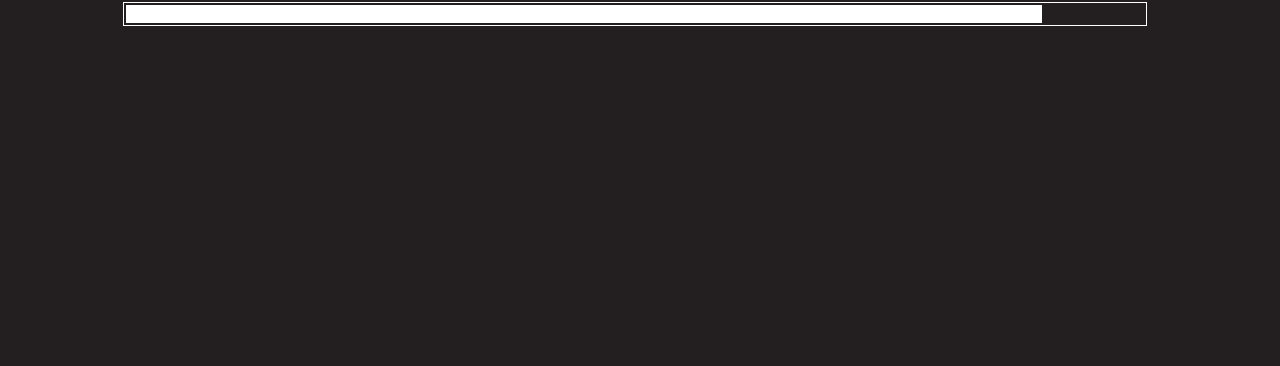
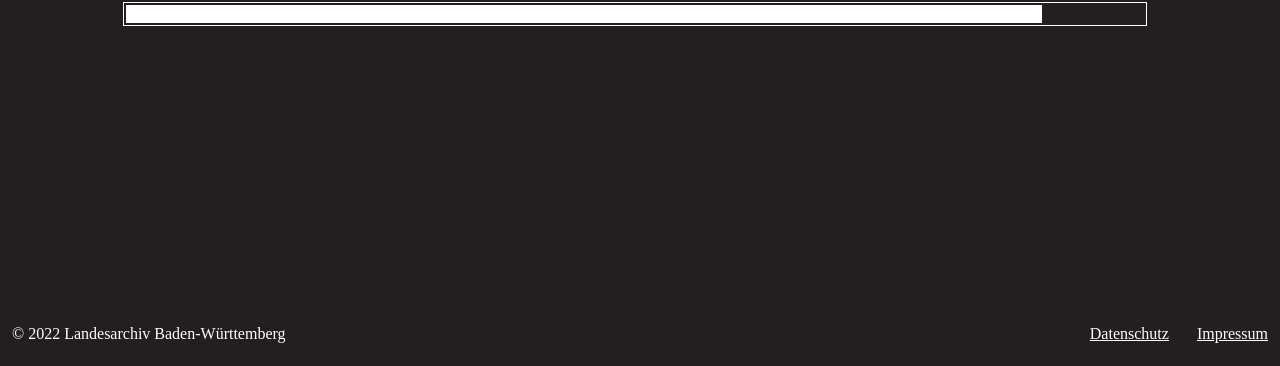
Before and after one commit to philipkraft/johannes-reuchlin-responsive, a plain HTML site: page index.html in a window 1280 px wide. Shown: the part 434-800 px from the top of the page. Drawn offline with Linux system fonts and the light colour scheme; no server answers.

Commit message:
added footer

```diff
--- a/index.html
+++ b/index.html
@@ -21,6 +21,13 @@
         <div id="unity-progress-bar-full"></div>
       </div>
       <div class="spinner"></div>
+    </div>
+  </div>
+  <div id="footer">
+    <span>© 2022 Landesarchiv Baden-Württemberg</span>
+    <div id="nav">
+      <a href="https://www.landesarchiv-bw.de/de/service/datenschutz">Datenschutz</a>
+      <a href="https://www.landesarchiv-bw.de/de/service/impressum">Impressum</a>
     </div>
   </div>
   <div id="unity-fullscreen-button" style="display: none;"></div>
```
